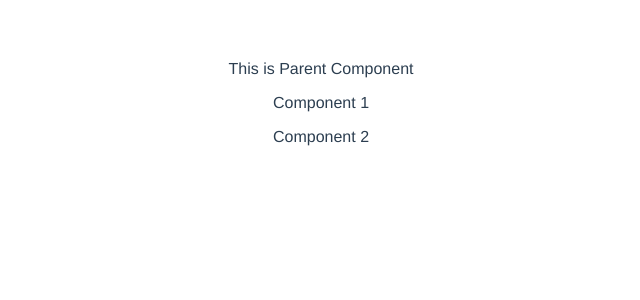
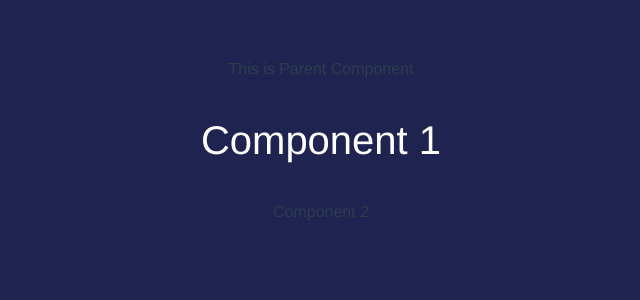
Before and after one commit to Maestroharyor/VueJS-3-Tutorial-Playlist, a Vue app: page / in a window 1280 px wide. Shown: the top 300 px of the page, without its empty margins (319-959 px from the left). Built offline with nearby package versions, Linux system fonts and the light colour scheme.

Commit message:
Lesson 8

```diff
--- a/src/App.vue
+++ b/src/App.vue
@@ -40,9 +40,4 @@ export default {
   color: #2c3e50;
   margin-top: 60px;
 }
-
-input.custom_style {
-  padding: 20px;
-
-}
 </style>
--- /dev/null
+++ b/src/assets/global.css
@@ -0,0 +1,4 @@
+body {
+  background-color: #1e2350;
+  color: #fff;
+}
--- a/src/components/Component1.vue
+++ b/src/components/Component1.vue
@@ -1,6 +1,6 @@
 <template lang="html">
     <div>
-        <p>{{ title }}</p>
+        <p :class="$style.text">{{ title }}</p>
     </div>
 </template>
 <script>
@@ -8,11 +8,15 @@ export default {
     name: "Component1Vue",
     data() {
         return {
-            title: "Component 1"
+            title: "Component 1",
+            color: "white"
         }
     }
 }
 </script>
-<style lang="">
-
+<style  module>
+.text {
+    color: v-bind(color);
+    font-size: 40px;
+}
 </style>
```
Also changed, not shown: src/main.js (+4 -3 lines).
